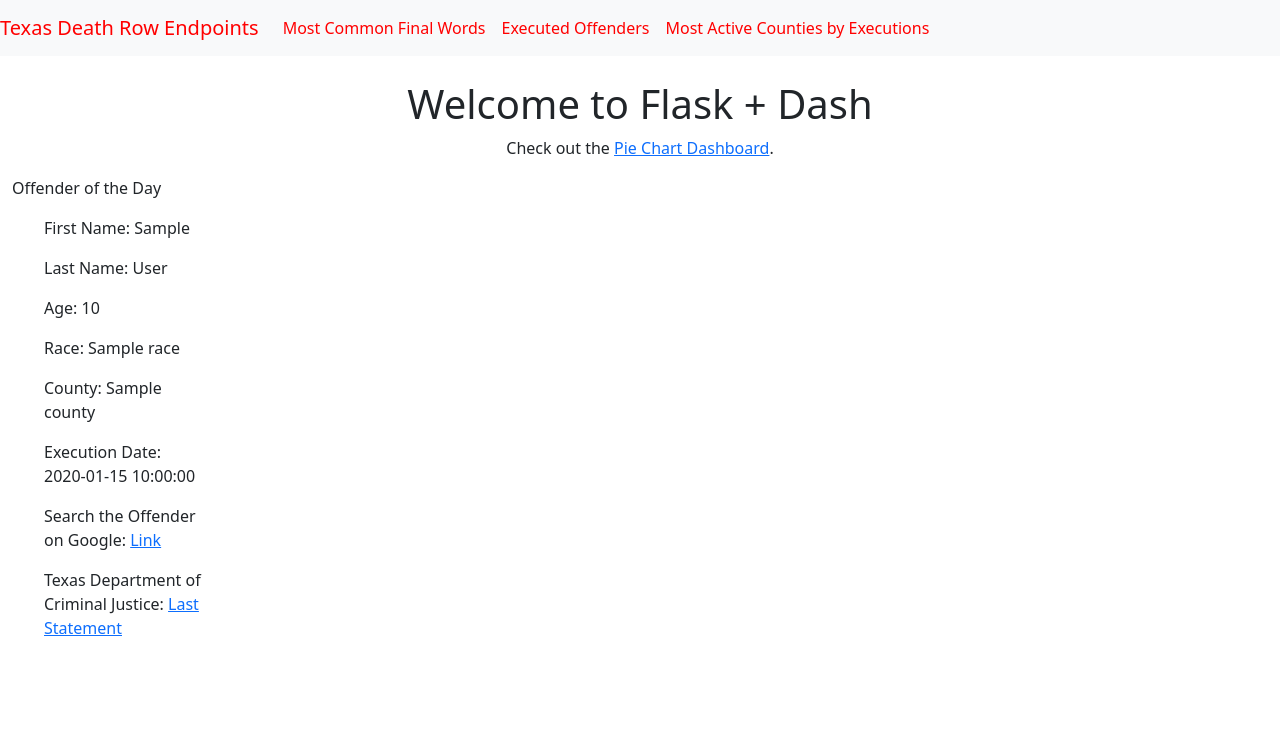
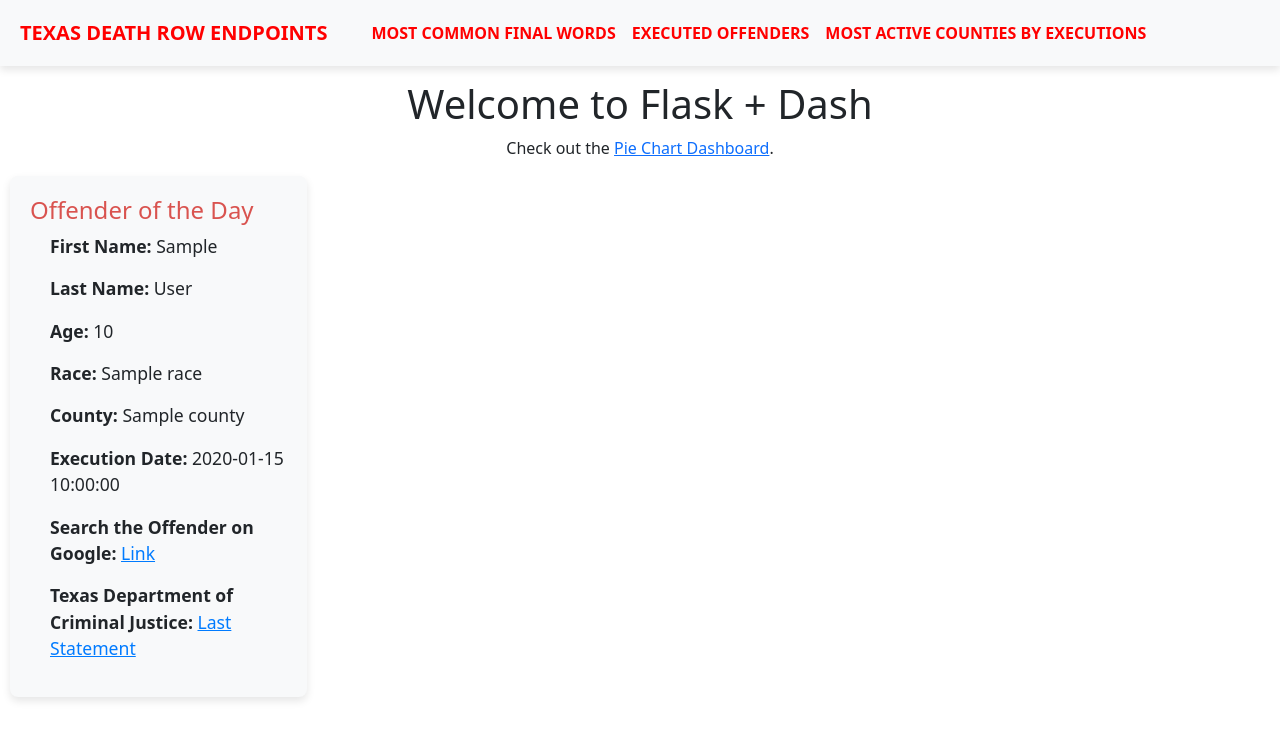
Before and after one commit to Ghernandez1991/docker_app, a Python web app: template templates/index.html in a window 1280 px wide. Shown: the top 740 px of the page. Run offline with Jinja, Linux system fonts and the light colour scheme; the template is opened without the code that fills it: most values are stand-ins (such as "Sample title", 1, 10 or a date in 2020).

Commit message:
updated nav bar

```diff
--- a/templates/index.html
+++ b/templates/index.html
@@ -15,15 +15,66 @@
         }
         .navbar {
             background-color: #f8f9fa;
+            box-shadow: 0px 4px 8px rgba(0, 0, 0, 0.1); /* Subtle shadow to match the navbar */
         }
         .navbar a {
             color: red;
+            padding: 10px 20px;
+            font-weight: bold;
+            text-transform: uppercase;
+            border-radius: 8px;
+        }
+        .navbar a:hover {
+            background-color: #d9534f;
+            color: white;
         }
         .navbar-brand font {
             color: red;
         }
         .container {
             margin-top: 20px;
+        }
+
+        /* Offender section styling */
+        .offender-section {
+            background-color: #f8f9fa;
+            padding: 20px;
+            border-radius: 8px;
+            box-shadow: 0px 4px 8px rgba(0, 0, 0, 0.1);
+            margin-bottom: 20px;
+        }
+
+        .offender-section h3 {
+            color: #d9534f; /* Red color */
+            font-size: 1.5em;
+        }
+
+        .offender-section ol {
+            font-size: 1.1em;
+            padding-left: 20px;
+        }
+
+        .offender-section a {
+            color: #007bff;
+        }
+
+        .offender-section a:hover {
+            text-decoration: underline;
+        }
+
+        .endpoint-link {
+            font-size: 1.2em;
+            color: #007bff;
+            margin-bottom: 20px;
+        }
+
+        .endpoint-link:hover {
+            text-decoration: underline;
+        }
+
+        .container-fluid {
+            padding-left: 10px;
+            padding-right: 10px;
         }
     </style>
 </head>
@@ -41,13 +92,13 @@
         <div class="collapse navbar-collapse" id="navbarSupportedContent">
             <ul class="navbar-nav mr-auto">
                 <li class="nav-item">
-                    <a class="nav-link" href="/words"><font color="red">Most Common Final Words</font></a>
+                    <a class="nav-link" href="/words">Most Common Final Words </a>
                 </li>
                 <li class="nav-item">
-                    <a class="nav-link" href="/offenders"><font color="red">Executed Offenders</font></a>
+                    <a class="nav-link" href="/offenders">Executed Offenders</a>
                 </li>
                 <li class="nav-item">
-                    <a class="nav-link" href="/county"><font color="red">Most Active Counties by Executions</font></a>
+                    <a class="nav-link" href="/county">Most Active Counties by Executions</a>
                 </li>
             </ul>
         </div>
@@ -57,28 +108,27 @@
     <div class="container">
         <h1 class="text-center">Welcome to Flask + Dash</h1>
         <p class="text-center">Check out the <a href="/dashboard/">Pie Chart Dashboard</a>.</p>
-
-
     </div>
 
 
+    <!-- Offender Section -->
     <div class="container-fluid">
         <div class="row no-gutter">
-            <div class="col-lg-2">
-                <p>Offender of the Day</p>
-                <ol>First Name: {{random_offender.First_Name}}</ol>
-                <ol>Last Name: {{random_offender.Last_Name}}</ol>
-                <ol>Age: {{random_offender.Age}}</ol>
-                <ol>Race: {{random_offender.Race}}</ol>
-                <ol>County: {{random_offender.County}}</ol>
-                <ol>Execution Date: {{random_offender.Date}}</ol>
-                <ol>Search the Offender on Google: <a href="{{formatted_url}}" target="_blank">Link</a></ol>
-                <ol>Texas Department of Criminal Justice: <a href="{{tdcj_link}}" target="_blank">Last Statement</a></ol>
+            <div class="col-lg-3">
+                <div class="offender-section">
+                    <h3>Offender of the Day</h3>
+                    <ol><strong>First Name:</strong> {{random_offender.First_Name}}</ol>
+                    <ol><strong>Last Name:</strong> {{random_offender.Last_Name}}</ol>
+                    <ol><strong>Age:</strong> {{random_offender.Age}}</ol>
+                    <ol><strong>Race:</strong> {{random_offender.Race}}</ol>
+                    <ol><strong>County:</strong> {{random_offender.County}}</ol>
+                    <ol><strong>Execution Date:</strong> {{random_offender.Date}}</ol>
+                    <ol><strong>Search the Offender on Google:</strong> <a href="{{formatted_url}}" target="_blank">Link</a></ol>
+                    <ol><strong>Texas Department of Criminal Justice:</strong> <a href="{{tdcj_link}}" target="_blank">Last Statement</a></ol>
+                </div>
             </div>
         </div>
     </div>
-
-
 
     <!-- Bootstrap JS and Popper (for navbar toggle) -->
     <script src="https://cdn.jsdelivr.net/npm/bootstrap@5.3.0-alpha1/dist/js/bootstrap.bundle.min.js"></script>
```
